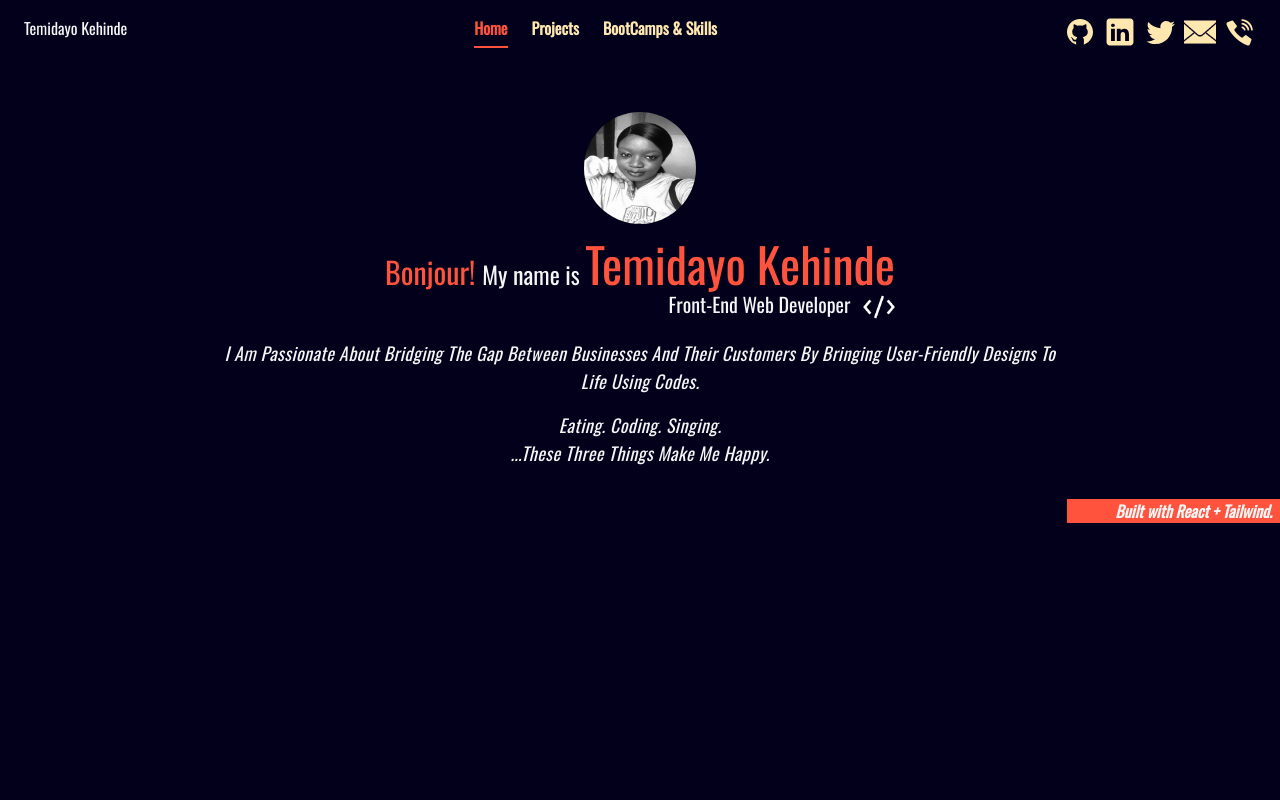
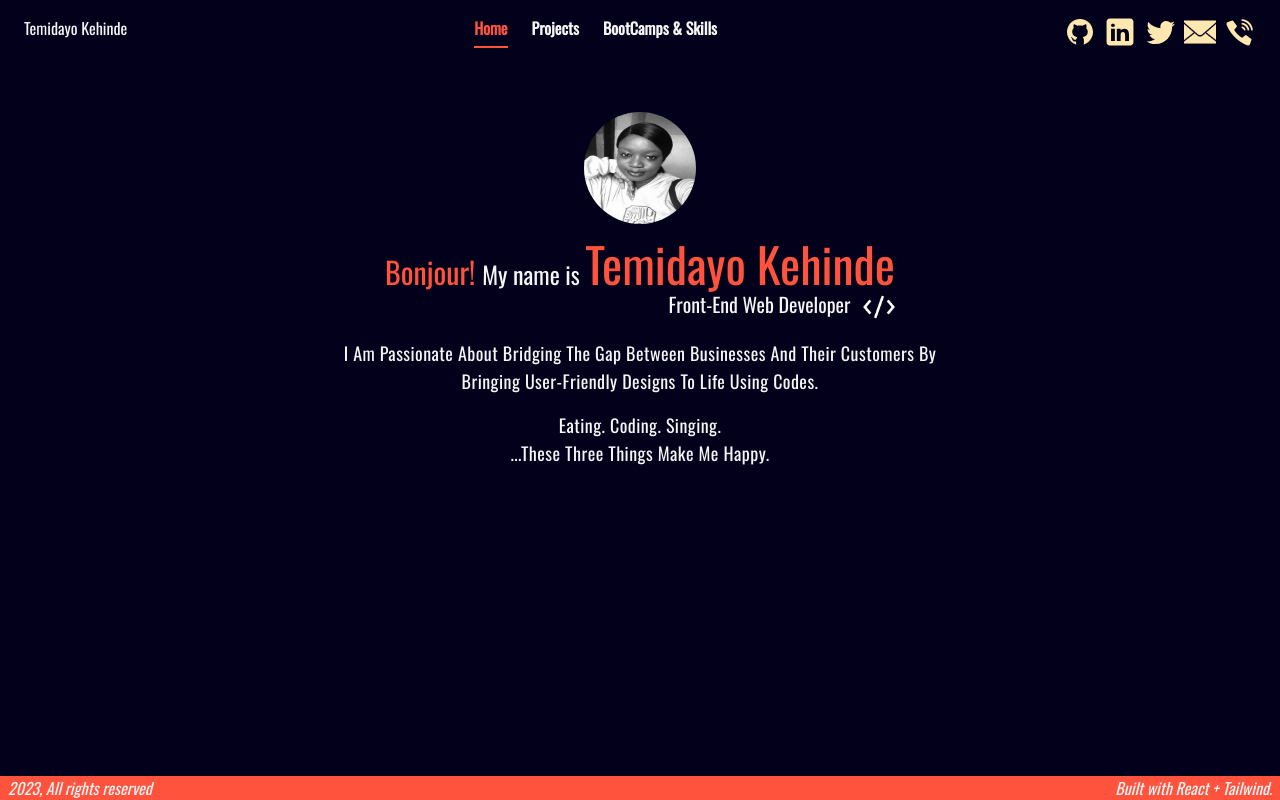
Before and after one commit to Temidayo24/my_portfolio, a React (Create React App) app: page / in a window 1280 px wide. Built offline with nearby package versions, Linux system fonts and the light colour scheme.

Commit message:
worked on responsiveness

```diff
--- /dev/null
+++ b/src/Components/Footer.js
@@ -0,0 +1,12 @@
+import React from 'react'
+
+const Footer = () => {
+  return (
+    <span className="w-full flex  h-fit text-eggshell px-2 text-md italic justify-between bg-coral ">
+      <span>2023, All rights reserved</span>
+      <span>Built with React + Tailwind.</span>
+    </span>
+  );
+}
+
+export default Footer
--- a/src/Components/Header.js
+++ b/src/Components/Header.js
@@ -63,7 +63,7 @@ const Header = () => {
           exact
           to="/"
           style={({ isActive }) => ({
-            color: isActive ? "#ff533d" : "#fee8b0",
+            color: isActive ? "#ff533d" : "#f5f5f5",
             borderBottom: isActive ? "2px solid #ff533d" : "none",
           })}
         >
@@ -72,7 +72,7 @@ const Header = () => {
         <NavLink
           to="/my_projects"
           style={({ isActive }) => ({
-            color: isActive ? "#ff533d" : "#fee8b0",
+            color: isActive ? "#ff533d" : "#f5f5f5",
             borderBottom: isActive ? "2px solid #ff533d" : "none",
           })}
         >
@@ -81,7 +81,7 @@ const Header = () => {
         <NavLink
           to="/bootCamps"
           style={({ isActive }) => ({
-            color: isActive ? "#ff533d" : "#fee8b0",
+            color: isActive ? "#ff533d" : "#f5f5f5",
             borderBottom: isActive ? "2px solid #ff533d" : "none",
           })}
         >
--- a/src/Pages/BootCamps.js
+++ b/src/Pages/BootCamps.js
@@ -7,10 +7,11 @@ import html from "./../html-5.png";
 import css from "./../css-3.png";
 import react from "./../react.png";
 import Skills from "../Components/Skills";
+import Footer from "../Components/Footer";
 
 const BootCamps = () => {
   return (
-    <div className="bg-blue-centric w-full m-0 text-eggshell h-screen">
+    <div className="bg-blue-centric w-full m-0 text-eggshell h-screen flex flex-col">
       <Header />
       <div className="large:h-screen h-full large:flex-row flex flex-col justify-center gap-8">
         <ol className="text-eggshell large:pt-32 pt-2 flex flex-col gap-8 large:text-right text-center large:w-2/4">
@@ -56,6 +57,7 @@ const BootCamps = () => {
           <Skills location={git} text="Git" />
         </div>
       </div>
+      <Footer/>
     </div>
   );
 };
--- a/src/Pages/Home.js
+++ b/src/Pages/Home.js
@@ -7,6 +7,7 @@ import tag from "../closetag.png";
 import { Link } from "react-router-dom";
 import Header from "../Components/Header";
 import { useEffect, useState } from "react";
+import Footer from "../Components/Footer";
 
 const Home = () => {
   const texts = ["Hi!", "Bonjour!", "Ciao!", "Hola!"];
@@ -21,7 +22,7 @@ const Home = () => {
   }, [texts.length]);
 
   return (
-    <div className="bg-blue-centric w-full m-0 text-eggshell h-screen justify-between">
+    <div className="bg-blue-centric w-full m-0 text-eggshell h-screen flex flex-col justify-between">
       <Header />
       <div className="text-eggshell pt-28 w-full flex flex-col gap-8 justify-between self-center">
         <div className="flex flex-col w-full items-center self-center justify-between gap-4">
@@ -42,10 +43,10 @@ const Home = () => {
               <img src={tag} className="inline large:w-10 pl-2 w-8" />
             </span>
           </div>
-          <div className="tracking-wide capitalize text-center w-5/6 large:w-4/6 large:text-lg italic">
+          <div className="tracking-wide capitalize text-center w-5/6 large:w-3/6 large:text-lg">
             <p className="pb-4">
-              I am <span className="">passionate</span> about bridging
-              the gap between businesses and their customers by bringing{" "}
+              I am <span className="">passionate</span> about bridging the gap
+              between businesses and their customers by bringing{" "}
               <span className=" "> user-friendly designs</span> to life using{" "}
               <span className=""> codes.</span>
             </p>
@@ -58,10 +59,8 @@ const Home = () => {
             </p>
           </div>
         </div>
-        <span className="w-fit pl-12 h-fit self-end text-eggshell pr-2 font-bold text-md italic justify-end text-right bg-coral ">
-          Built with React + Tailwind.
-        </span>
       </div>
+      <Footer/>
     </div>
   );
 };
--- a/src/Pages/Projects.js
+++ b/src/Pages/Projects.js
@@ -13,6 +13,7 @@ import left from "../chevronleft.png"
 import right from "../chevronright.png"
 import { Carousel } from 'react-responsive-carousel'
 import "react-responsive-carousel/lib/styles/carousel.min.css";
+import Footer from '../Components/Footer'
 
 const Projects = () => {
 
@@ -26,9 +27,9 @@ onClick={onClickHandler}>
 
 
   return (
-    <div className="bg-blue-centric h-full text-eggshell">
+    <div className="bg-blue-centric h-full large:h-screen text-eggshell flex flex-col">
       <Header />
-      <div className="large:p-20 large:h-full  px-5 pt-16 h-full sm:h-full">
+      <div className="large:p-20 large:h-screen  px-5 pt-16 h-full">
         <Carousel
           className="w-full pt-10 h-full flex"
           useKeyboardArrows
@@ -88,6 +89,7 @@ onClick={onClickHandler}>
           </div>
         </Carousel>
       </div>
+      <Footer/>
     </div>
   );
 }
```
